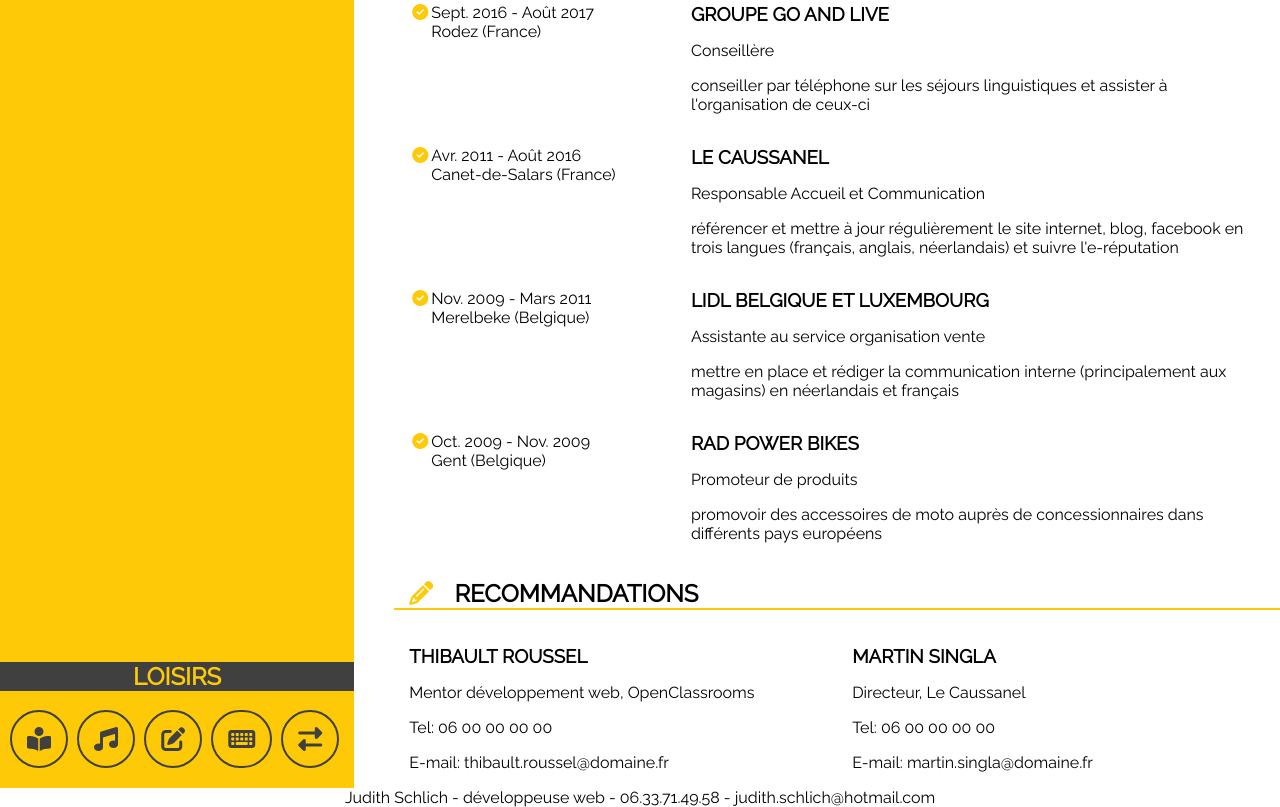
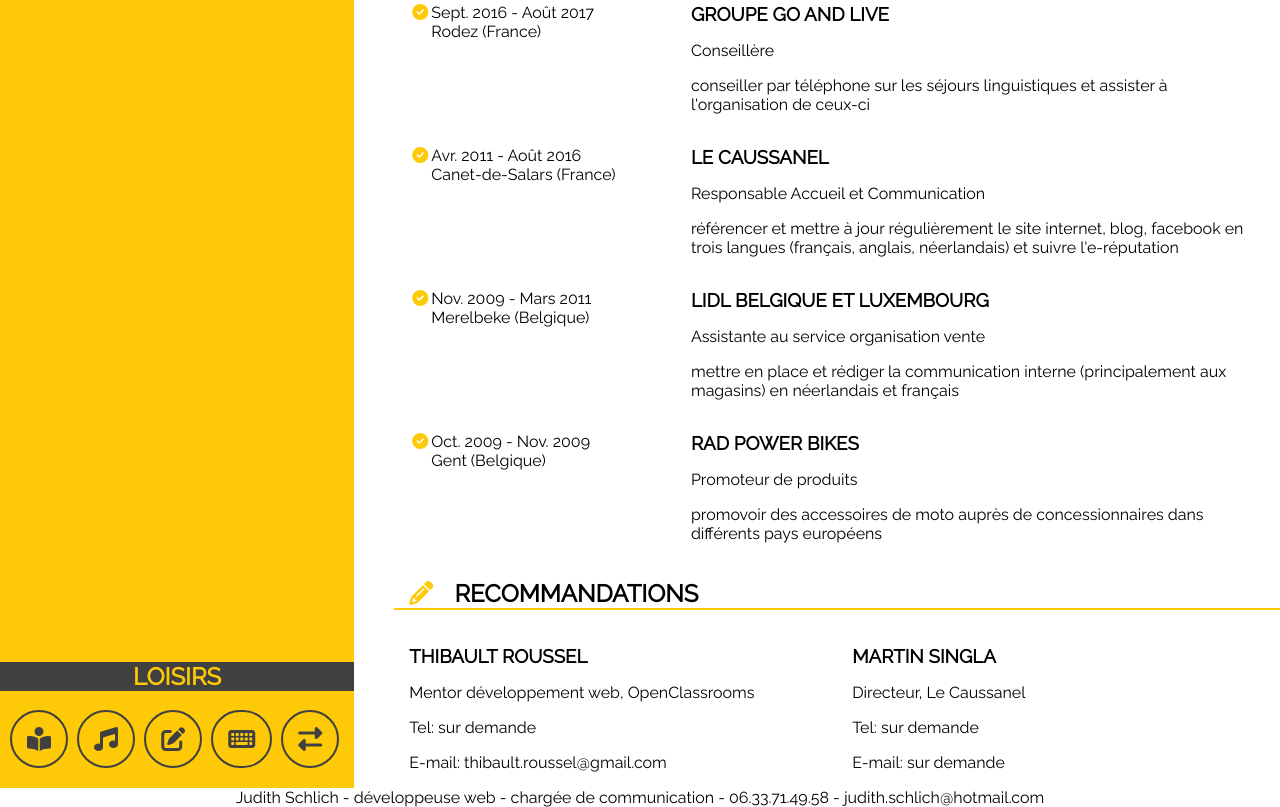
Before and after one commit to judith-creative/cv-judith, a plain HTML site: page index.html in a window 1280 px wide. Shown: the part 1595-2402 px from the top of the page. Drawn offline with Linux system fonts and the light colour scheme.

Commit message:
content update

```diff
--- a/index.html
+++ b/index.html
@@ -37,7 +37,7 @@
 
 			<div class="colonne_deux">
 				<h1><em id="prenom">JUDITH</em> <em>SCHLICH</em></h1>
-				<p>Développeuse web</p>
+				<h2>Développeuse web, Chargée de communication</h2>
 			</div>
 		</header>
 
@@ -78,7 +78,7 @@
 <!--Formation-->
 			<main>
 				<section id="education">
-					<h2><i class="fas fa-graduation-cap"></i> Formation</h2>
+					<h2><i class="fas fa-graduation-cap"></i> Formations</h2>
 					<div class="parent_colonnes">
 						<div class="colonne_une">
 							<p class="date"><i class="fas fa-play-circle"></i>En cours</p>
@@ -235,22 +235,22 @@
 						<div class="colonne_une_references">
 							<h3>Thibault Roussel</h3>
 							<p>Mentor développement web, OpenClassrooms</p>
-							<p>Tel: 06 00 00 00 00</p>
-							<p>E-mail: thibault.roussel@domaine.fr</p>
+							<p>Tel: sur demande</p>
+							<p>E-mail: thibault.roussel@gmail.com</p>
 						</div>
 
 						<div class="colonne_deux_references">
 							<h3>Martin Singla</h3>
 							<p>Directeur, Le Caussanel</p>
-							<p>Tel: 06 00 00 00 00</p>
-							<p>E-mail: martin.singla@domaine.fr</p>
+							<p>Tel: sur demande</p>
+							<p>E-mail: sur demande</p>
 						</div>
 					</div>
 				</section>
 			</main>
 		</div>
 		<footer>
-			Judith Schlich - développeuse web - 06.33.71.49.58 - judith.schlich@hotmail.com
+			Judith Schlich - développeuse web - chargée de communication - 06.33.71.49.58 - judith.schlich@hotmail.com
 		</footer>
 	</body>
 </html>
```
